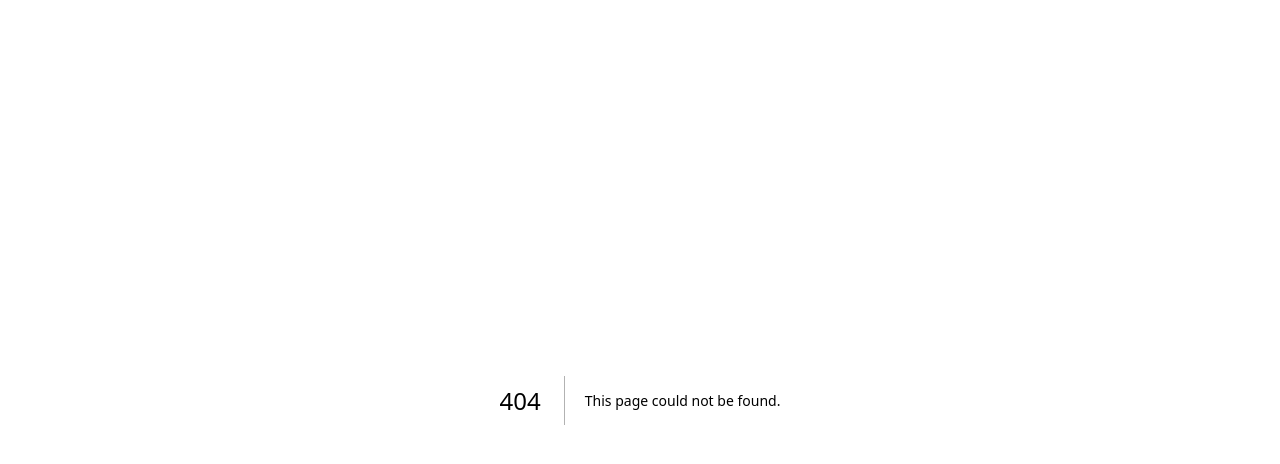
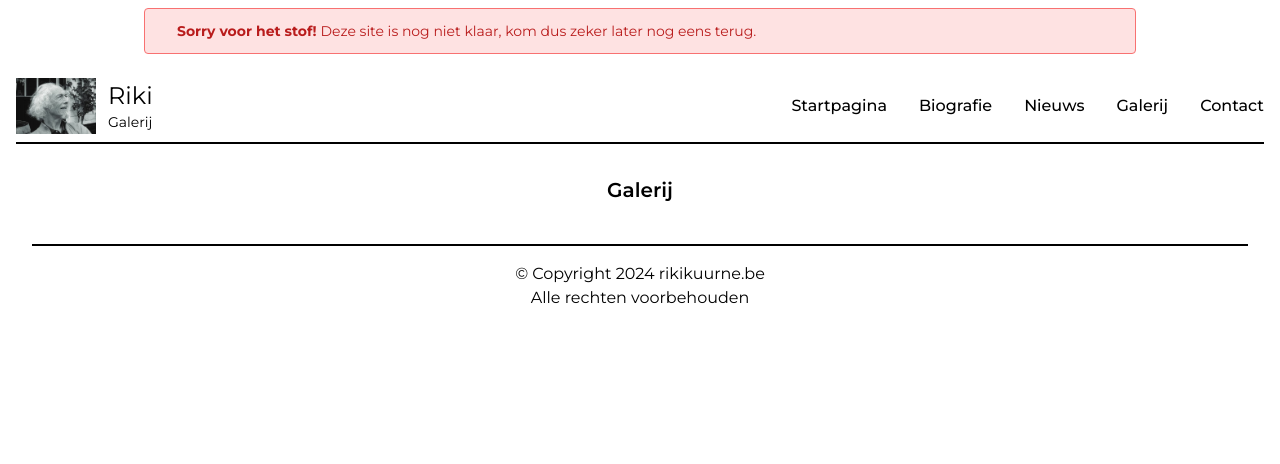
Before and after one commit to Xndr2/rikikuurne.be, a Next.js app: page /Galerij in a window 1280 px wide. Before the commit this address had no page. Shown: the top 464 px of the page. Built offline with nearby package versions, Linux system fonts and the light colour scheme.

Commit message:
IT WORKY

```diff
--- /dev/null
+++ b/app/Galerij/page.tsx
@@ -0,0 +1,33 @@
+import { Metadata } from "next";
+import Image from "next/image";
+import Navbar from "../navbar";
+import Divider from "../divider";
+import Link from "next/link";
+import Script from "next/script";
+import WIP from "../wip";
+import Footer from "../footer";
+
+export const metadata: Metadata = {
+    title: "Riki Kuurne | Galerij",
+    description: "Riki Kuure Galerij.",
+    icons: 'icons/eric_pfp.jpg',
+};
+
+export default function Galerij() {
+    return (
+        <>
+            <WIP />
+            <Navbar pageName="Galerij" />
+            {/* main page content */}
+            <main className="max-w-screen-xl mx-auto text-center h-full px-4">
+                <div className="py-4 justify-center">
+                    <header className="mb-4">
+                        <h1 className="text-xl text-black dark:text-white font-semibold mb-2">Galerij</h1>
+                    </header>
+                </div>
+                <Footer />
+            </main>
+
+        </>
+    );
+}
--- a/app/Nieuws/page.tsx
+++ b/app/Nieuws/page.tsx
@@ -26,12 +26,12 @@ export default function Bio() {
                         <Link href="Nieuws" className=" border-2 border-black dark:border-white px-8 py-2 hover:text-xl">Meer &rarr;</Link>
                     </header>
                     {/* mobile */}
-                    <div className="hidden">
-                        <figure data-behold-id="yK77sik8hPAolf79KX80">PC widget laad niet.</figure>
+                    <div className="flex md:hidden">
+                        <figure data-behold-id="JqE6fsi6kUXR9yZVLVP3">PC widget laad niet.</figure>
                     </div>
                     {/* pc */}
-                    <div className="flex">
-                        <figure data-behold-id="JqE6fsi6kUXR9yZVLVP3">Mobile widget laad niet</figure>
+                    <div className="hidden md:flex">
+                        <figure data-behold-id="yK77sik8hPAolf79KX80">Mobile widget laad niet</figure>
                     </div>
                     <Script src="https://w.behold.so/widget.js" type="module" />
                 </div>
--- a/app/navbar.tsx
+++ b/app/navbar.tsx
@@ -46,7 +46,7 @@ export default function Navbar({
                             <div className="md:hidden w-full h-px border border-black dark:border-white my-2"></div>
 
                             <li>
-                                <a href="/" className="block py-2 px-3 rounded 00 md:p-0 text-black dark:text-white md:hover:underline" aria-current="page">Galerij</a>
+                                <a href="Galerij" className="block py-2 px-3 rounded 00 md:p-0 text-black dark:text-white md:hover:underline" aria-current="page">Galerij</a>
                             </li>
                             {/* divider */}
                             <div className="md:hidden w-full h-px border border-black dark:border-white my-2"></div>
--- a/app/page.tsx
+++ b/app/page.tsx
@@ -17,7 +17,6 @@ export const metadata: Metadata = {
 export default function Home() {
   return (
     <>
-      <WIP />
       <Navbar pageName="Startpagina" />
       {/* main page content */}
       <main className="max-w-screen-xl mx-auto text-center h-full px-4">
```
